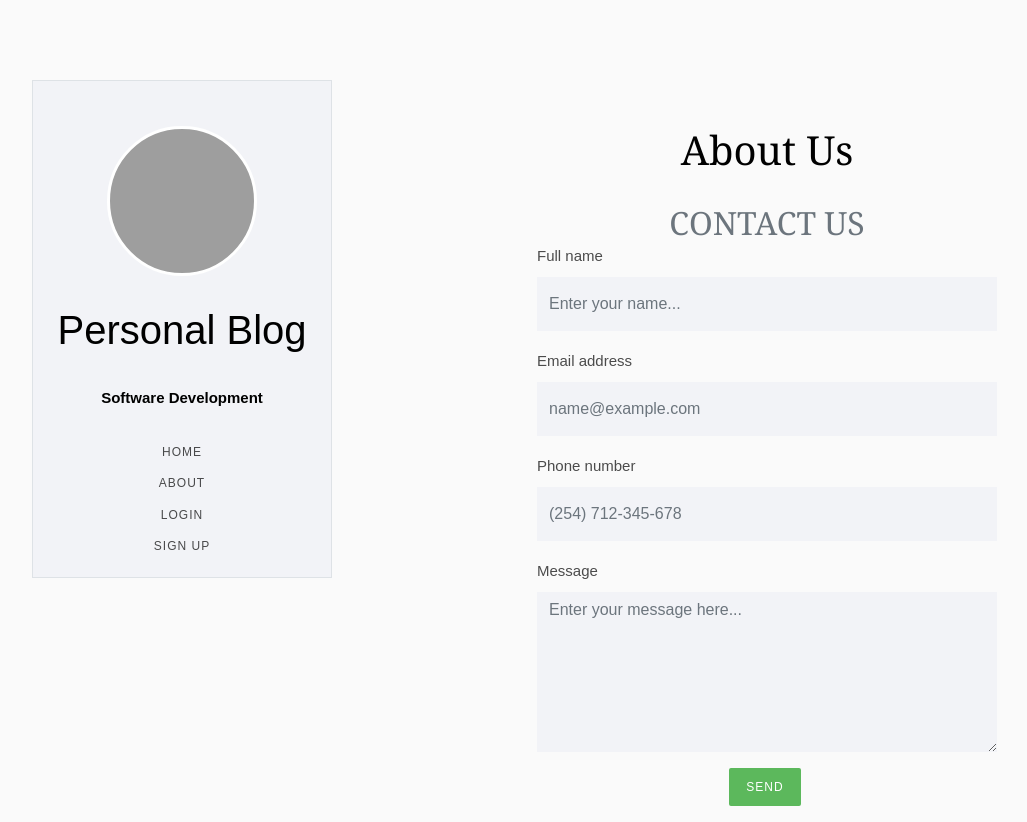
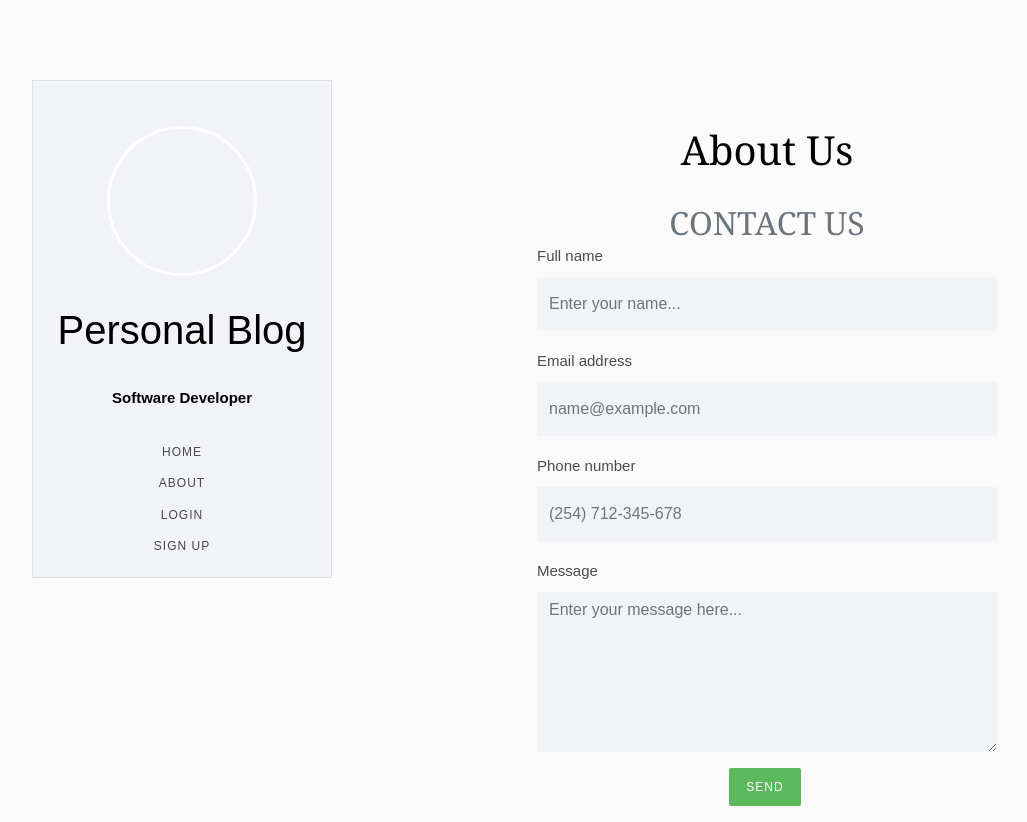
Before and after one commit to IanoSang/My-Blog, a Flask app: page /about in a window 1280 px wide. Shown: the whole page, without its empty margins (23-1050 px from the left). Run offline with Flask 2, Linux system fonts and the light colour scheme; some libraries are stand-ins or nearby versions; grey boxes are pictures that could not be loaded.

```diff
--- a/app/templates/base.html
+++ b/app/templates/base.html
@@ -25,9 +25,11 @@
             <a href="#" class="js-colorlib-nav-toggle colorlib-nav-toggle" data-toggle="collapse" data-target="#navbar" aria-expanded="false" aria-controls="navbar"><i></i></a>
             <aside id="colorlib-aside" role="complementary" class="border js-fullheight">
                <div class="text-center">
-                  <div class="author-img" style="background-image: url(images/IMG-20191106-WA0004.jpg);"></div>
+                  <div class="author-img">
+
+                  </div>
                   <h1>Personal Blog</h1>
-                  <p><strong>Software Development</strong></p>
+                  <p><strong>Software Developer</strong></p>
                </div>
                <nav id="colorlib-main-menu" role="navigation" class="navbar">
 
--- /dev/null
+++ b/runtime.txt
@@ -0,0 +1 @@
+python-3.8.10
```
Also changed, not shown: requirements.txt (+12 -5 lines), app/static/pro.jpg (added), app/static/profile_pics/b239eb08a0686391.png (added), 2 other files.
